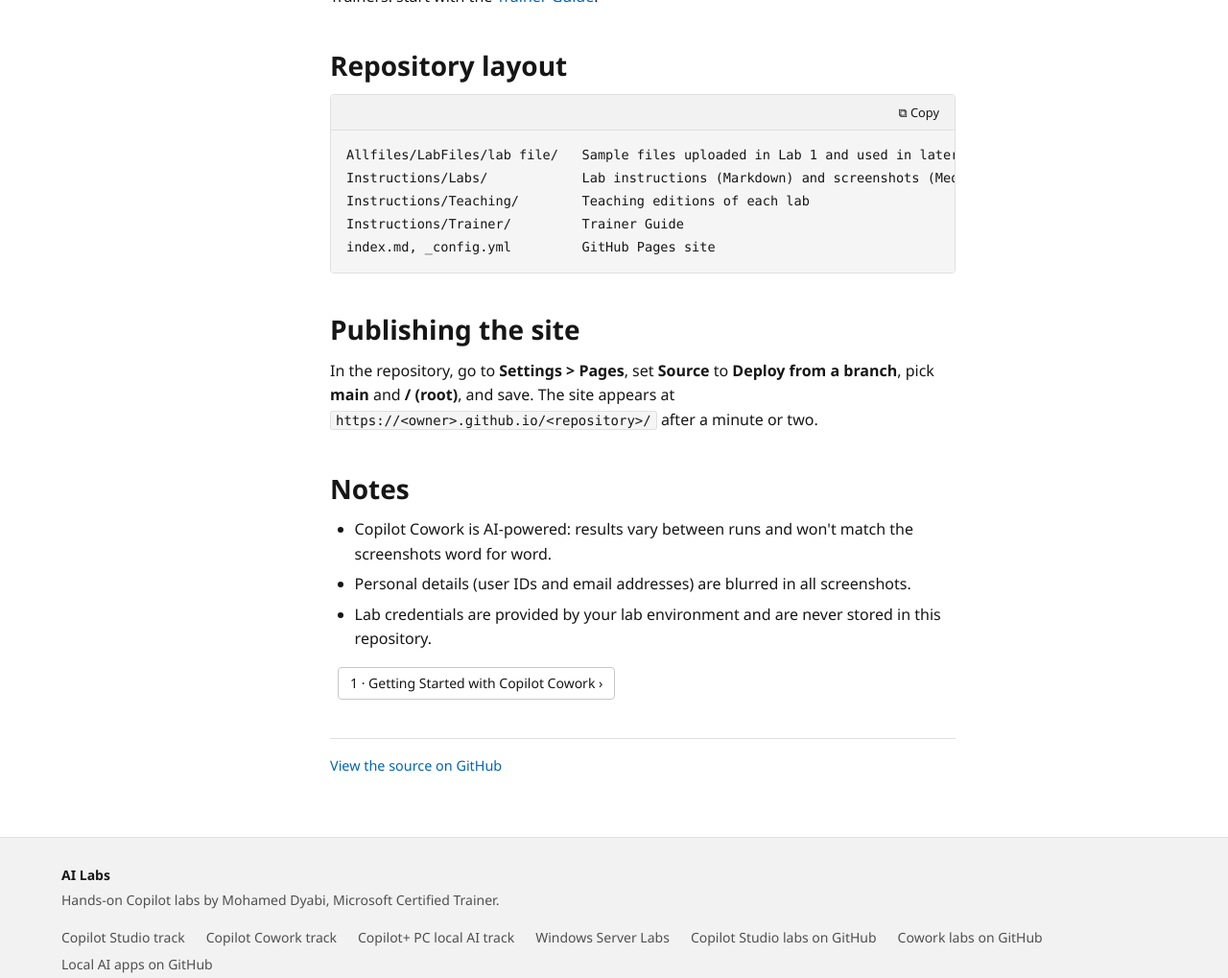
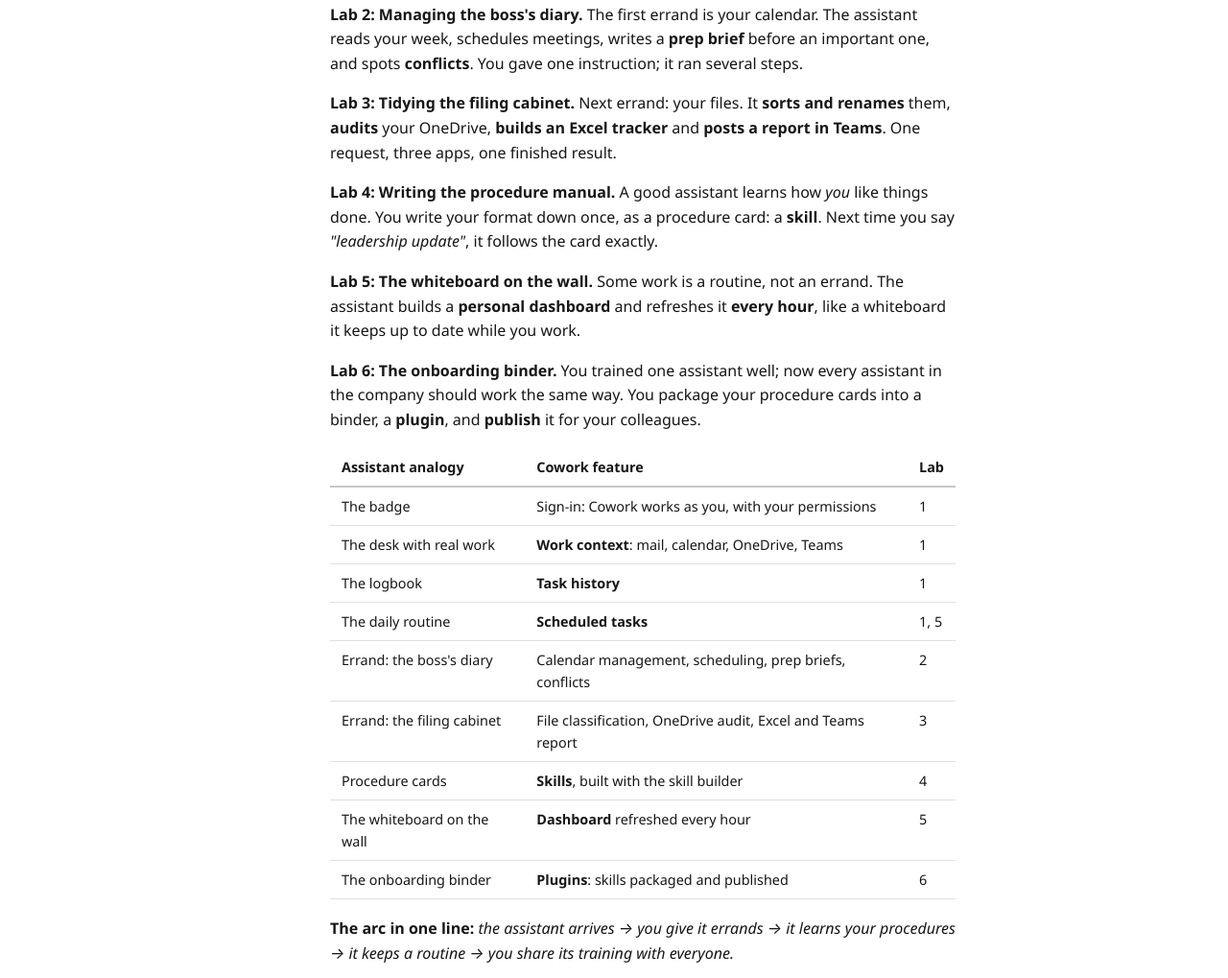
Before and after one commit to medyabi/ai-ebigpictures, a plain HTML site: page cowork/index.html in a window 1280 px wide. Shown: the part 850-1869 px from the top of the page at 96% size. Drawn offline with Linux system fonts and the light colour scheme.

Commit message:
Rebuild: Cowork track intro (personal assistant story)

```diff
--- a/cowork/index.html
+++ b/cowork/index.html
@@ -23,9 +23,75 @@
 <main id="content" class="article">
 <nav class="crumbs" aria-label="Breadcrumb"><ol><li><a href="../index.html">AI Labs</a></li></ol></nav>
 <article class="prose">
-<h1 id="ai-automation-with-microsoft-365-copilot-cowork">AI Automation with Microsoft 365 Copilot Cowork</h1><p class="meta"><span>Overview</span><span>1 min read</span></p>
+<h1 id="ai-automation-with-microsoft-365-copilot-cowork">AI Automation with Microsoft 365 Copilot Cowork</h1><p class="meta"><span>Overview</span><span>4 min read</span></p>
 <p>Lab guides for the <strong>AI Automation with Microsoft Cowork</strong> workshop. Participants move from their first Cowork task to building and publishing their own plugin.</p>
-<p><strong>Read the labs online:</strong> enable GitHub Pages (see below), then open the site's home page for the full content directory.</p>
+<p><strong>Read the labs online:</strong> <a href="https://ai.ebigpictures.com/cowork/index.html" rel="noopener">ai.ebigpictures.com/cowork</a></p>
+<h2 id="the-story-your-new-personal-assistant">The story: your new personal assistant</h2>
+<p>In the Copilot Studio labs you <strong>build a robot</strong>, part by part. Cowork is different. You don't build anything. On day one, a <strong>personal assistant</strong> joins your team, already trained. Your job is to <strong>give it errands</strong>, then <strong>teach it your way of working</strong>, then <strong>share what you taught</strong> with the whole company.</p>
+<div class="alert note"><p class="alert-title">Note</p><p>Copilot Chat answers one question at a time, like a receptionist. Cowork takes a <strong>whole errand</strong> ("prepare my week", "tidy my files") and comes back with <strong>finished work</strong>, like an assistant.</p></div>
+<p><strong>Lab 1: First day on the job.</strong> A new assistant needs a <strong>badge</strong>, a <strong>desk with real work on it</strong> and a <strong>logbook</strong>. You sign in, and Cowork works <em>as you</em>, with your mail, calendar, OneDrive and Teams. You fill its desk with sample emails, meetings, files and a team: that's its <strong>work context</strong>. Its <strong>task history</strong> is the logbook, and <strong>scheduled tasks</strong> are its daily routine.</p>
+<p><strong>Lab 2: Managing the boss's diary.</strong> The first errand is your calendar. The assistant reads your week, schedules meetings, writes a <strong>prep brief</strong> before an important one, and spots <strong>conflicts</strong>. You gave one instruction; it ran several steps.</p>
+<p><strong>Lab 3: Tidying the filing cabinet.</strong> Next errand: your files. It <strong>sorts and renames</strong> them, <strong>audits</strong> your OneDrive, <strong>builds an Excel tracker</strong> and <strong>posts a report in Teams</strong>. One request, three apps, one finished result.</p>
+<p><strong>Lab 4: Writing the procedure manual.</strong> A good assistant learns how <em>you</em> like things done. You write your format down once, as a procedure card: a <strong>skill</strong>. Next time you say <em>"leadership update"</em>, it follows the card exactly.</p>
+<p><strong>Lab 5: The whiteboard on the wall.</strong> Some work is a routine, not an errand. The assistant builds a <strong>personal dashboard</strong> and refreshes it <strong>every hour</strong>, like a whiteboard it keeps up to date while you work.</p>
+<p><strong>Lab 6: The onboarding binder.</strong> You trained one assistant well; now every assistant in the company should work the same way. You package your procedure cards into a binder, a <strong>plugin</strong>, and <strong>publish</strong> it for your colleagues.</p>
+<div class="table-wrap"><table>
+<thead>
+<tr>
+<th>Assistant analogy</th>
+<th>Cowork feature</th>
+<th>Lab</th>
+</tr>
+</thead>
+<tbody>
+<tr>
+<td>The badge</td>
+<td>Sign-in: Cowork works as you, with your permissions</td>
+<td>1</td>
+</tr>
+<tr>
+<td>The desk with real work</td>
+<td><strong>Work context</strong>: mail, calendar, OneDrive, Teams</td>
+<td>1</td>
+</tr>
+<tr>
+<td>The logbook</td>
+<td><strong>Task history</strong></td>
+<td>1</td>
+</tr>
+<tr>
+<td>The daily routine</td>
+<td><strong>Scheduled tasks</strong></td>
+<td>1, 5</td>
+</tr>
+<tr>
+<td>Errand: the boss's diary</td>
+<td>Calendar management, scheduling, prep briefs, conflicts</td>
+<td>2</td>
+</tr>
+<tr>
+<td>Errand: the filing cabinet</td>
+<td>File classification, OneDrive audit, Excel and Teams report</td>
+<td>3</td>
+</tr>
+<tr>
+<td>Procedure cards</td>
+<td><strong>Skills</strong>, built with the skill builder</td>
+<td>4</td>
+</tr>
+<tr>
+<td>The whiteboard on the wall</td>
+<td><strong>Dashboard</strong> refreshed every hour</td>
+<td>5</td>
+</tr>
+<tr>
+<td>The onboarding binder</td>
+<td><strong>Plugins</strong>: skills packaged and published</td>
+<td>6</td>
+</tr>
+</tbody>
+</table></div>
+<p><strong>The arc in one line:</strong> <em>the assistant arrives → you give it errands → it learns your procedures → it keeps a routine → you share its training with everyone.</em></p>
 <h2 id="labs">Labs</h2>
 <div class="table-wrap"><table>
 <thead>
@@ -94,7 +160,7 @@ index.md, _config.yml         GitHub Pages site</code></pre></div>
 <nav class="pager bottom"><span></span><a href="lab-01-getting-started-with-copilot-cowork.html">1 · Getting Started with Copilot Cowork ›</a></nav>
 <p class="source"><a href="https://github.com/medyabi/Copilot-Cowork-lab" rel="noopener">View the source on GitHub</a></p>
 </main>
-<aside class="aside-toc" aria-label="In this article"><p>In this article</p><ol><li><a href="#labs">Labs</a></li><li><a href="#repository-layout">Repository layout</a></li><li><a href="#publishing-the-site">Publishing the site</a></li><li><a href="#notes">Notes</a></li></ol></aside>
+<aside class="aside-toc" aria-label="In this article"><p>In this article</p><ol><li><a href="#the-story-your-new-personal-assistant">The story: your new personal assistant</a></li><li><a href="#labs">Labs</a></li><li><a href="#repository-layout">Repository layout</a></li><li><a href="#publishing-the-site">Publishing the site</a></li><li><a href="#notes">Notes</a></li></ol></aside>
 </div>
 <footer class="sitefoot">
   <div class="foot-in">
```
